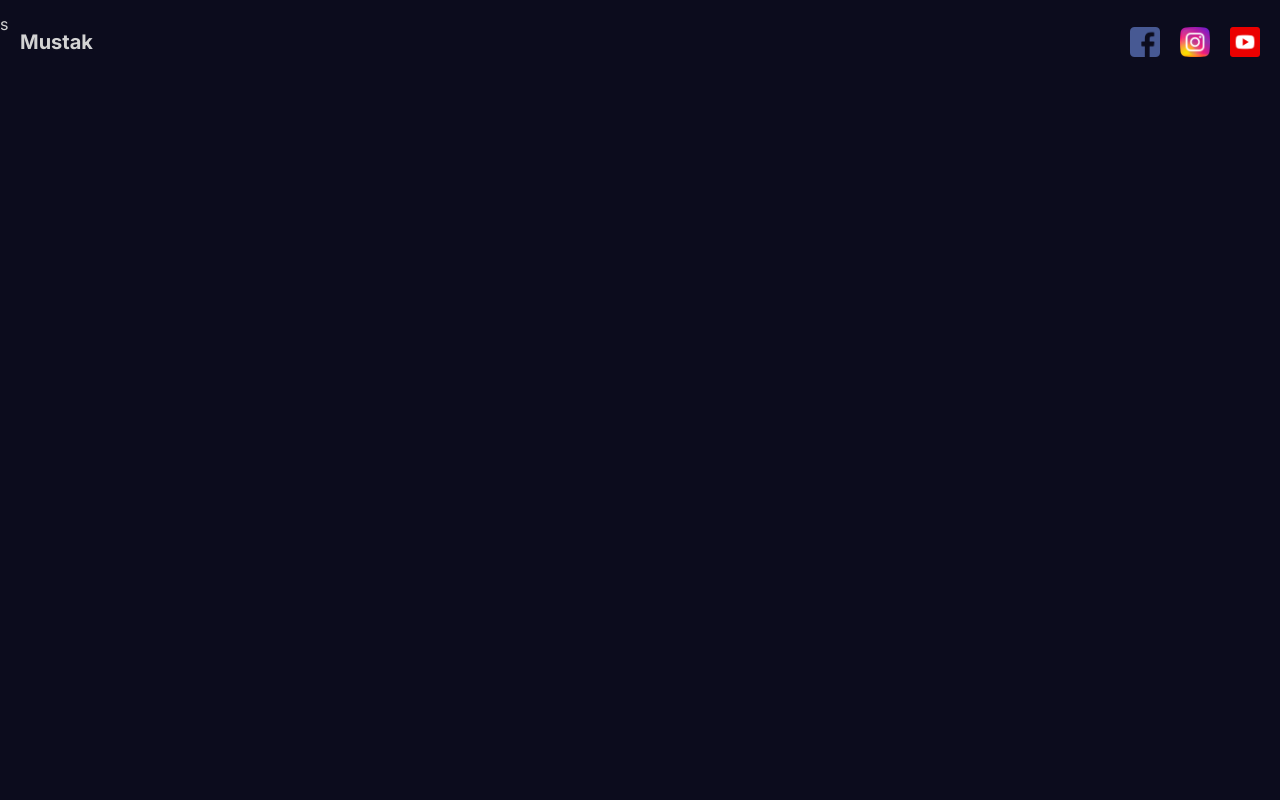
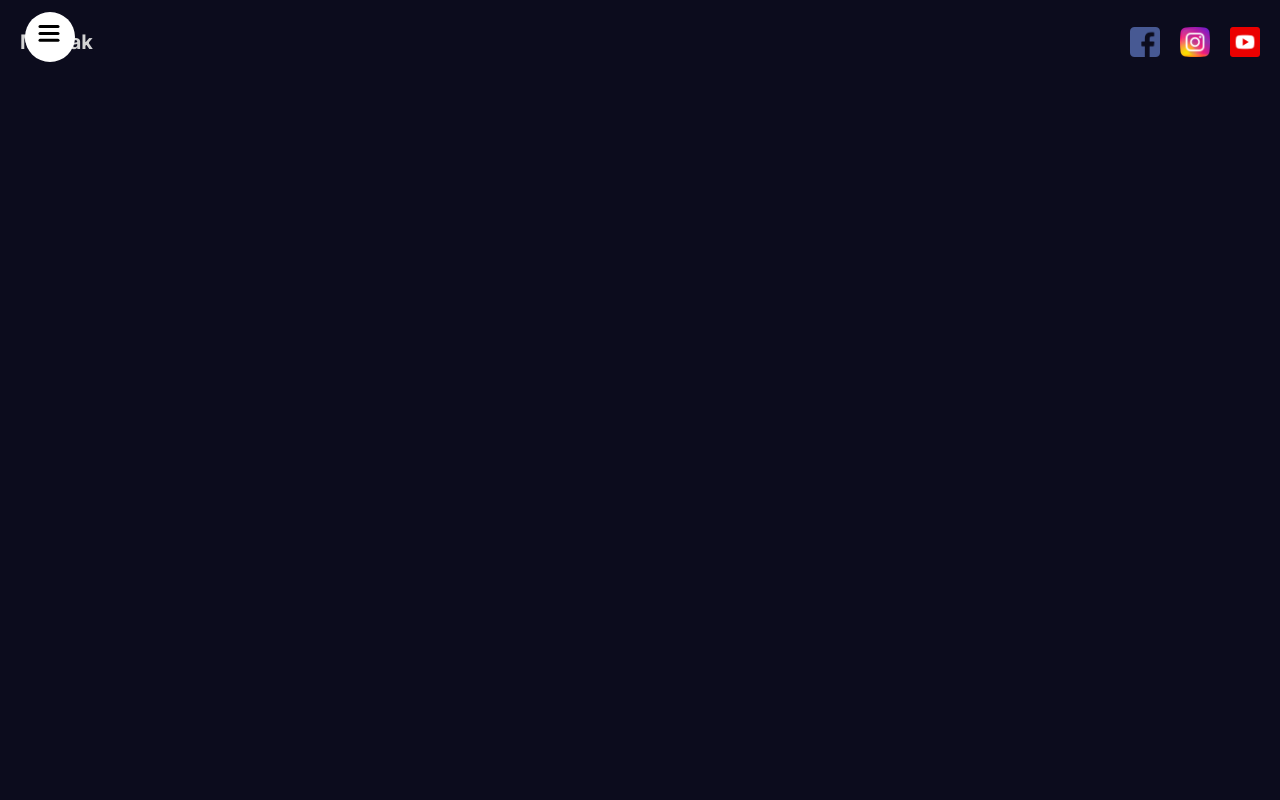
Before and after one commit to Mustak9009/project-2-portfolio-web, a Next.js app: page / in a window 1280 px wide. Shown: the top 800 px of the page. Built offline with nearby package versions, Linux system fonts and the light colour scheme.

Commit message:
add sidebar and navBar with animation

```diff
--- /dev/null
+++ b/src/app/Test.tsx
@@ -0,0 +1,44 @@
+"use client";
+import React, { useState } from "react";
+import { motion } from "framer-motion";
+const varients = {
+  hidden: { x:10,transition: { type: "spring",staggerChildren:0.2},},
+  vissible: {
+    opacity: 1,
+    x:-10,
+    transition: { type: "spring",staggerChildren:0.2},
+  },
+};
+export default function Test() {
+  const [open, setOpen] = useState(false);
+  const arr = ["item1", "item2", "item3", "item4"];
+  return (
+    <div className="container h-screen flex justify-center flex-col gap-6 items-center overflow-hidden">
+      {/* <motion.div
+        variants={varients}
+        animate={open?'vissible':'hidden'}
+
+        // transition={{ duration: 0.7,type:'spring'}}
+        // initial="hidden"
+        // animate="vissible"
+        // initial={{scale:1,rotate:0,x:0,opacity:0.5}}
+        // animate={{ rotate: 360,scale:1,y:-100,opacity:1 }}
+        // whileTap={{scale:2,opacity:1,rotate:180}}
+        // whileInView={{opacity:1}}
+        // drag
+        className="box w-1/6 bg-white h-1/6 rounded-md cursor-pointer"
+      ></motion.div> */}
+      <motion.ul initial="hidden" animate={open?'vissible':'hidden'} variants={varients}>
+        {arr.map((item) => (
+          <motion.li key={item} variants={varients}>{item}</motion.li>
+        ))}
+      </motion.ul>
+      <button
+        className="bg-white px-3 py-2 text-black rounded"
+        onClick={() => setOpen(!open)}
+      >
+        {open ? "hidden" : "vissible"}
+      </button>
+    </div>
+  );
+}
--- a/src/app/components/NavBar/NavStyle.module.css
+++ b/src/app/components/NavBar/NavStyle.module.css
@@ -1,3 +1,6 @@
 .social{
     @apply flex justify-center items-center h-[60px] gap-5;
 }
+.social > li{
+    list-style: none;
+}
--- a/src/app/components/NavBar/index.tsx
+++ b/src/app/components/NavBar/index.tsx
@@ -1,29 +1,69 @@
+"use client";
 import React from "react";
 import style from "./NavStyle.module.css";
 import Link from "next/link";
 import Image from "next/image";
+import { motion } from "framer-motion";
+import Sidebar from '../Sidebar';
+const varients = {
+  hidden: { opacity: 0, y:-10},
+  vissible:{
+    opacity: 1,
+    y:0,
+    transition: { type: "spring",staggerChildren:0.1  },
+  },
+};
 export default function index() {
   return (
     <nav>
       <div className="max-w-full my-3 h-16">
         <div className="side_bar absolute left-0">
-          <p>s</p>
+          <Sidebar/>
         </div>
         <div className="wrapper flex justify-between items-center mx-5">
-          <div className="admin [&>b]:text-xl">
+          <motion.div
+            initial={{ opacity: 0, scale: 0.5 }}
+            animate={{ opacity: 1, scale: 1 }}
+            transition={{ duration: 0.2 }}
+            className="admin [&>b]:text-xl"
+          >
             <b>Mustak</b>
-          </div>
-          <div className={style.social}>
+          </motion.div>
+          <motion.ul initial="hidden" animate={'vissible'} variants={varients} className={style.social}>
+            <motion.li variants={varients}>
               <Link href={"#"}>
-              <Image src={"/img/facebook.png"} alt="Facebook" width={30} height={30} loading="lazy"/>
+                <Image
+                  src={"/img/facebook.png"}
+                  alt="Facebook"
+                  width={30}
+                  height={30}
+                  loading="lazy"
+                />
               </Link>
+            </motion.li>
+            <motion.li variants={varients}>
               <Link href={"#"}>
-              <Image src={"/img/instagram.png"} alt="Facebook" width={30} height={30} loading="lazy"/>
+                <Image
+                  src={"/img/instagram.png"}
+                  alt="Facebook"
+                  width={30}
+                  height={30}
+                  loading="lazy"
+                />
               </Link>
+            </motion.li>
+            <motion.li variants={varients}>
               <Link href={"#"}>
-              <Image src={"/img/youtube.png"} alt="Facebook" width={30} height={30} loading="lazy"/>
+                <Image
+                  src={"/img/youtube.png"}
+                  alt="Facebook"
+                  width={30}
+                  height={30}
+                  loading="lazy"
+                />
               </Link>
-          </div>
+            </motion.li>
+          </motion.ul>
         </div>
       </div>
     </nav>
--- /dev/null
+++ b/src/app/components/Sidebar/index.tsx
@@ -0,0 +1,71 @@
+"use client";
+import Link from "next/link";
+import React, { useState } from "react";
+import { motion, Variants } from "framer-motion";
+const variants: Variants = {
+  open: {
+    clipPath: "circle(1200px at 50px 40px)",
+    transition: {
+      type: "spring",
+      stiffness: 20,
+    },
+  },
+  close: {
+    clipPath: "circle(25px at 50px 37px)",
+    transition: {
+      delay: 0.7,
+      type: "spring",
+      stiffness: 400,
+      damping: 40,
+    },
+  },
+};
+const linkVarients:Variants = {
+  open:{
+    transition:{
+      staggerChildren:0.1
+    }
+  },
+  close:{
+    transition:{
+      staggerChildren:0.2,
+      staggerDirection:-1
+    }
+  }
+}
+const linkItemVarients:Variants = {
+  open:{
+    y:0,
+    opacity:1
+  },
+  close:{
+    y:50,
+    opacity:0
+  }
+}
+export default function Index() {
+  const [open, setIsOpen] = useState<boolean>(false);
+  return (
+    <motion.div variants={variants} initial={'close'}   animate={open ? "open" : "close"} className="sidebar bg-white w-[300px] overflow-hidden text-black fixed top-0 left-0 bottom-0">
+       <motion.div variants={linkVarients} className={`links flex  justify-center items-center flex-col absolute top-0 left-0 bottom-0 gap-10 text-2xl w-full h-full [&>a]:font-medium `}>
+        <motion.a variants={linkItemVarients} href={"#homePage"}>HomePage</motion.a>
+        <motion.a variants={linkItemVarients} href={"#services"}>Services</motion.a>
+        <motion.a variants={linkItemVarients} href={"#portfolio"}>Portfolio</motion.a>
+        <motion.a variants={linkItemVarients} href={"#contact"}>Contact</motion.a>
+        <motion.a variants={linkItemVarients} href={"#about"}>About</motion.a>
+      </motion.div>
+      <button type="button" onClick={() => setIsOpen(!open)} className="absolute top-6 left-[38px]">
+        <svg xmlns="http://www.w3.org/2000/svg" width="25" height="25"  viewBox="0 0 25 25">
+         <motion.path variants={{close:{d:"M 2 2.5 L 20 2.5"},open:{d:"M 3 16.5 L 17 2.5"}}} strokeWidth="3"  stroke="black" strokeLinecap="round" />
+         <motion.path strokeWidth="3" stroke="black" strokeLinecap="round" d="M 2 9.423 L 20 9.423" variants={{close:{opacity:1},open:{opacity:0}}}/>
+         <motion.path variants={{close:{d:"M 2 16.346 L 20 16.346"},open:{d:"M 3 2.5 L 17 16.346"}}} strokeWidth="3"  stroke="black" strokeLinecap="round" />
+        </svg>
+      </button>
+    </motion.div>
+  );
+}
+{
+  /* <svg xmlns="http://www.w3.org/2000/svg" height="1em" viewBox="0 0 448 512">
+  <path d="M0 96C0 78.3 14.3 64 32 64H416c17.7 0 32 14.3 32 32s-14.3 32-32 32H32C14.3 128 0 113.7 0 96zM0 256c0-17.7 14.3-32 32-32H416c17.7 0 32 14.3 32 32s-14.3 32-32 32H32c-17.7 0-32-14.3-32-32zM448 416c0 17.7-14.3 32-32 32H32c-17.7 0-32-14.3-32-32s14.3-32 32-32H416c17.7 0 32 14.3 32 32z"/>
+</svg> */
+}
--- a/src/app/components/index.ts
+++ b/src/app/components/index.ts
@@ -1 +1,2 @@
 export {default as NavBar} from './NavBar';
+export {default as Sidebar} from './Sidebar';
--- a/src/app/globals.css
+++ b/src/app/globals.css
@@ -16,3 +16,6 @@ body{
   height: 100vh;
   scroll-snap-align: center;
 }
+.sidebar .links > a:hover{
+  @apply text-gray-700 !transform !scale-125 ease-linear duration-100  !transition-transform;
+}
--- a/src/app/page.tsx
+++ b/src/app/page.tsx
@@ -1,15 +1,16 @@
-import {NavBar} from './components';
+import { NavBar } from "./components";
 export default function Home() {
   return (
-   <main className="layout container mx-auto">
-    <section className="component">
-      <NavBar/>
-    </section>
-    <section className="component">2</section>
-    <section className="component">3</section>
-    <section className="component">4</section>
-    <section className="component">5</section>
-    <section className="component">6</section>
-   </main>
-  )
+    <main className="layout container mx-auto">
+      <section id="homePage" className="component">
+        <NavBar />
+      </section>
+      <section id="services" className="component">3</section>
+      <section id="portfolio" className="component">4</section>
+      <section id="contact" className="component">5</section>
+      <section id="about" className="component">6</section>
+      {/* <Test />
+      <Test /> */}
+    </main>
+  );
 }
```
Also changed, not shown: 1 other file (tests, documents, lock files or other folders). Lines whose indentation alone changed are shown as unchanged.
